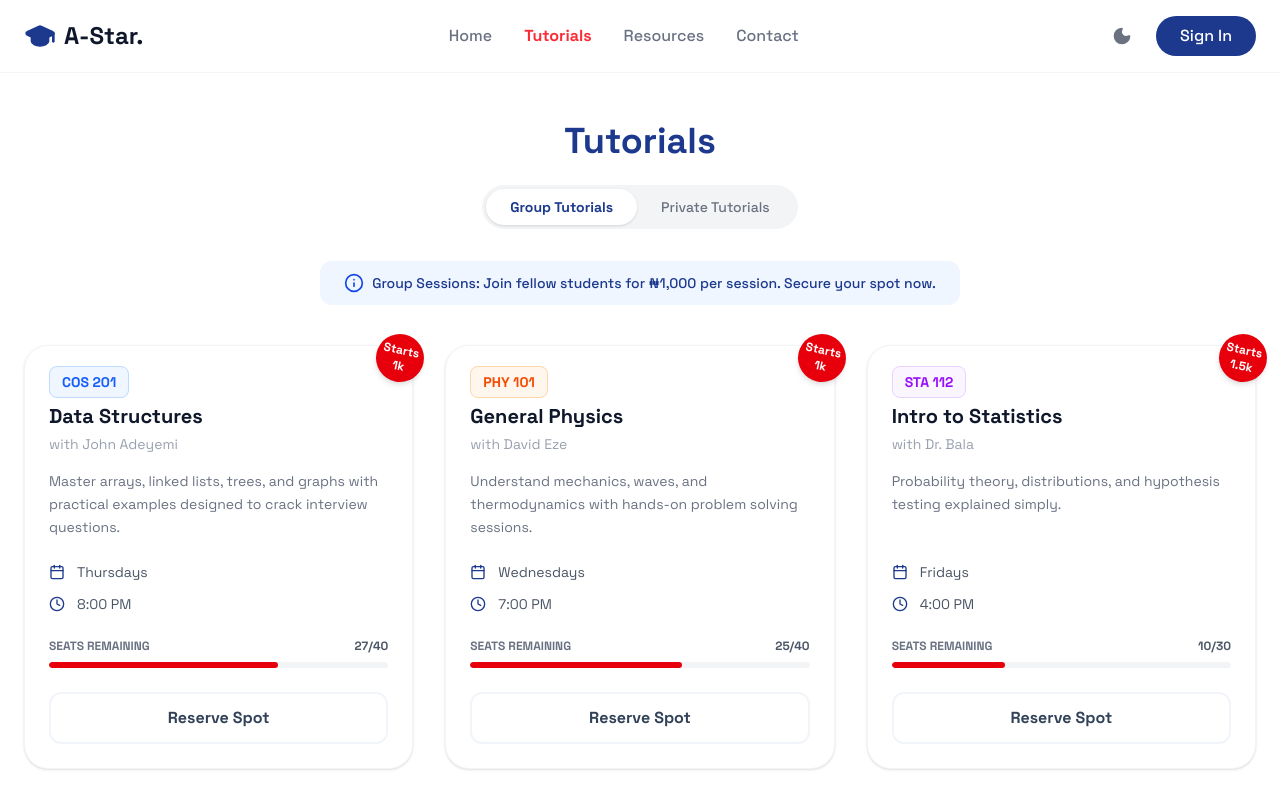
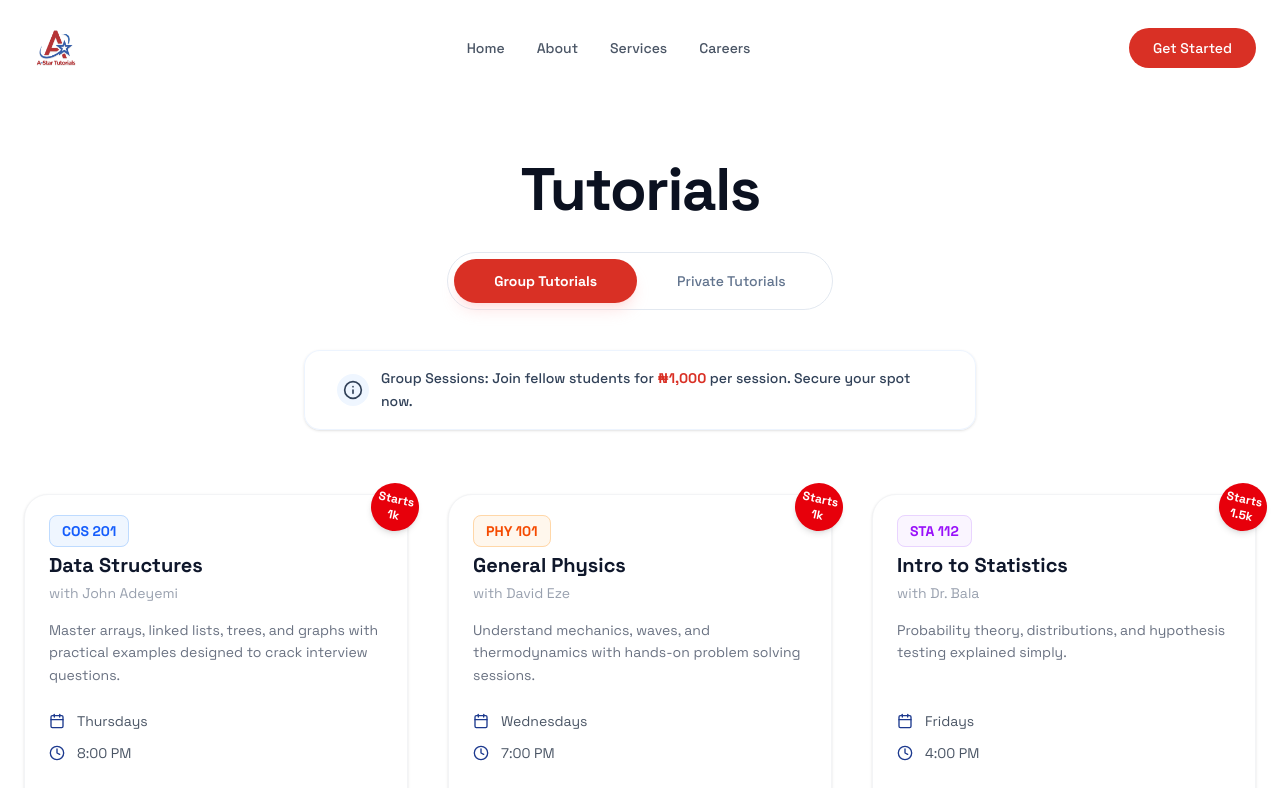
Before and after one commit to astartutorials/astutorials-v1, a Next.js app: page /tutorials in a window 1280 px wide. Shown: the top 788 px of the page. Built offline with nearby package versions, Linux system fonts and the light colour scheme.

Commit message:
add tutorials page

```diff
--- a/app/tutorials/page.tsx
+++ b/app/tutorials/page.tsx
@@ -1,12 +1,13 @@
 'use client';
 
-import Navbar from '@/components/Navbar';
-import Footer from '@/components/Footer';
-import TutorialCard from '@/components/TutorialCard';
+import Navbar from "@/components/shared/Navbar";
+import Footer from "@/components/shared/Footer";
+import TutorialCard from '@/components/group-tutorials/TutorialCard';
 import { Info } from 'lucide-react';
 
 export default function TutorialsPage() {
     const tutorials = [
+        // ... (tutorials array remains the same)
         {
             code: "COS 201",
             title: "Data Structures",
@@ -82,35 +83,37 @@ export default function TutorialsPage() {
     ];
 
     return (
-        <div className="min-h-screen bg-white font-sans text-slate-900">
+        <div className="min-h-screen flex flex-col bg-[var(--astar-bg)] font-sans selection:bg-[var(--astar-red)] selection:text-white">
             <Navbar />
 
-            <main className="max-w-7xl mx-auto px-4 sm:px-6 py-8 md:py-12">
+            <main className="flex-grow max-w-7xl mx-auto px-4 sm:px-6 pt-32 md:pt-40 pb-12 md:pb-20">
                 {/* Header */}
-                <div className="text-center mb-8 md:mb-10">
-                    <h1 className="text-3xl md:text-4xl font-bold text-blue-900 mb-4 md:mb-6">Tutorials</h1>
+                <div className="text-center mb-12 md:mb-16">
+                    <h1 className="text-4xl md:text-6xl font-bold text-[var(--astar-blue)] mb-6 md:mb-8 font-space tracking-tight">Tutorials</h1>
 
                     {/* Toggle */}
-                    <div className="inline-flex bg-gray-100 p-1 rounded-full mb-6 md:mb-8">
-                        <button className="px-4 sm:px-6 py-2 rounded-full bg-white text-blue-900 font-bold shadow-sm text-xs sm:text-sm">
+                    <div className="inline-flex bg-white/50 backdrop-blur-md p-1.5 rounded-full mb-8 md:mb-10 border border-slate-200">
+                        <button className="px-6 sm:px-10 py-3 rounded-full bg-[var(--astar-red)] text-white font-bold shadow-lg shadow-red-200/50 text-xs sm:text-sm transition-all hover:scale-105 active:scale-95">
                             Group Tutorials
                         </button>
-                        <button className="px-4 sm:px-6 py-2 rounded-full text-gray-500 font-medium text-xs sm:text-sm hover:text-gray-900 transition-colors">
+                        <button className="px-6 sm:px-10 py-3 rounded-full text-slate-500 font-medium text-xs sm:text-sm hover:text-slate-900 transition-colors">
                             Private Tutorials
                         </button>
                     </div>
 
                     {/* Info Banner */}
                     <div className="flex justify-center px-4">
-                        <div className="bg-blue-50 text-blue-900 text-xs sm:text-sm font-medium py-3 px-4 sm:px-6 rounded-xl inline-flex items-center gap-2 max-w-2xl">
-                            <Info className="w-4 h-4 sm:w-5 sm:h-5 text-blue-700 flex-shrink-0" />
-                            <span className="text-left">Group Sessions: Join fellow students for ₦1,000 per session. Secure your spot now.</span>
+                        <div className="bg-white/80 backdrop-blur-sm border border-blue-100/50 text-slate-700 text-xs sm:text-sm font-medium py-4 px-6 sm:px-8 rounded-2xl inline-flex items-center gap-3 max-w-2xl shadow-sm">
+                            <div className="w-8 h-8 rounded-full bg-blue-50 flex items-center justify-center flex-shrink-0">
+                                <Info className="w-4 h-4 sm:w-5 sm:h-5 text-[var(--astar-blue)]" />
+                            </div>
+                            <span className="text-left leading-relaxed">Group Sessions: Join fellow students for <span className="text-[var(--astar-red)] font-bold">₦1,000</span> per session. Secure your spot now.</span>
                         </div>
                     </div>
                 </div>
 
                 {/* Tutorials Grid */}
-                <div className="grid grid-cols-1 sm:grid-cols-2 lg:grid-cols-3 gap-6 md:gap-8">
+                <div className="grid grid-cols-1 sm:grid-cols-2 lg:grid-cols-3 gap-8 md:gap-10">
                     {tutorials.map((tutorial, index) => (
                         <TutorialCard
                             key={index}
```
Also changed, not shown: components/group-tutorials/TutorialCard.tsx (renamed from components/TutorialCard.tsx).
